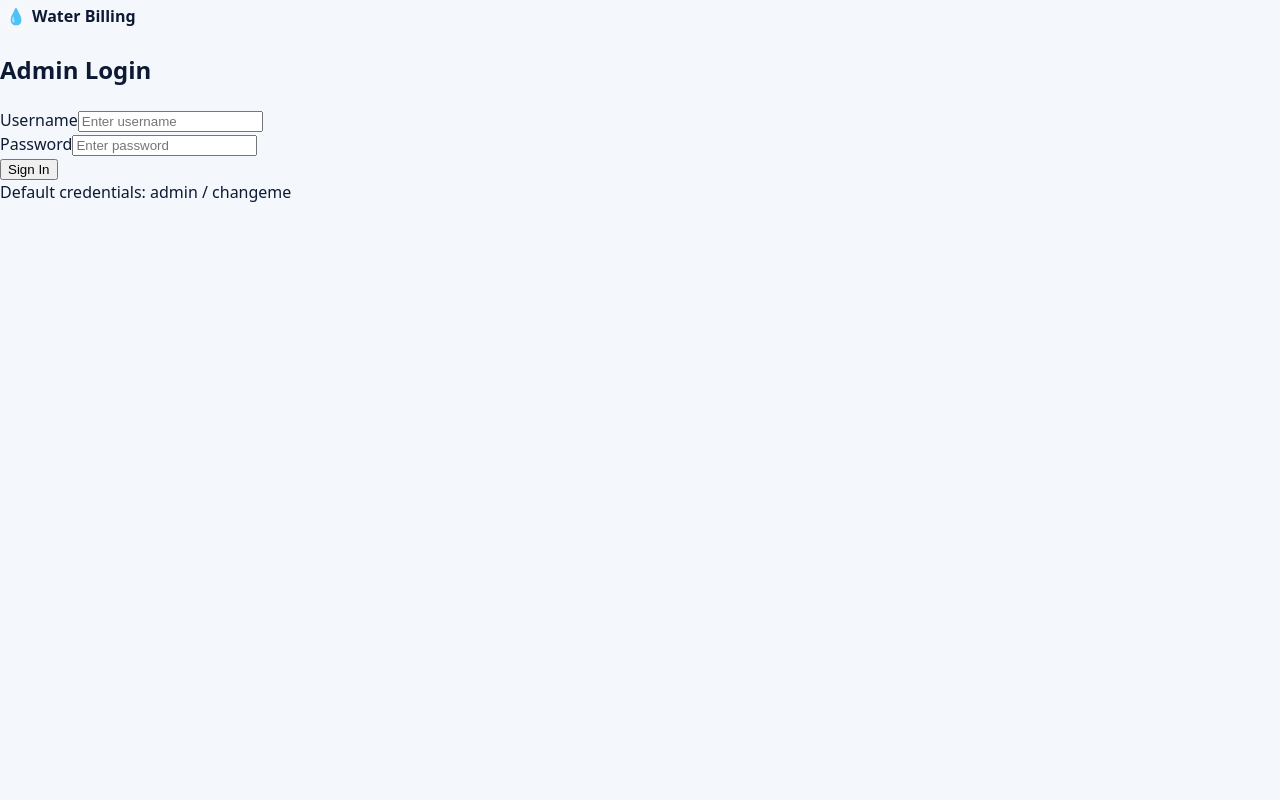
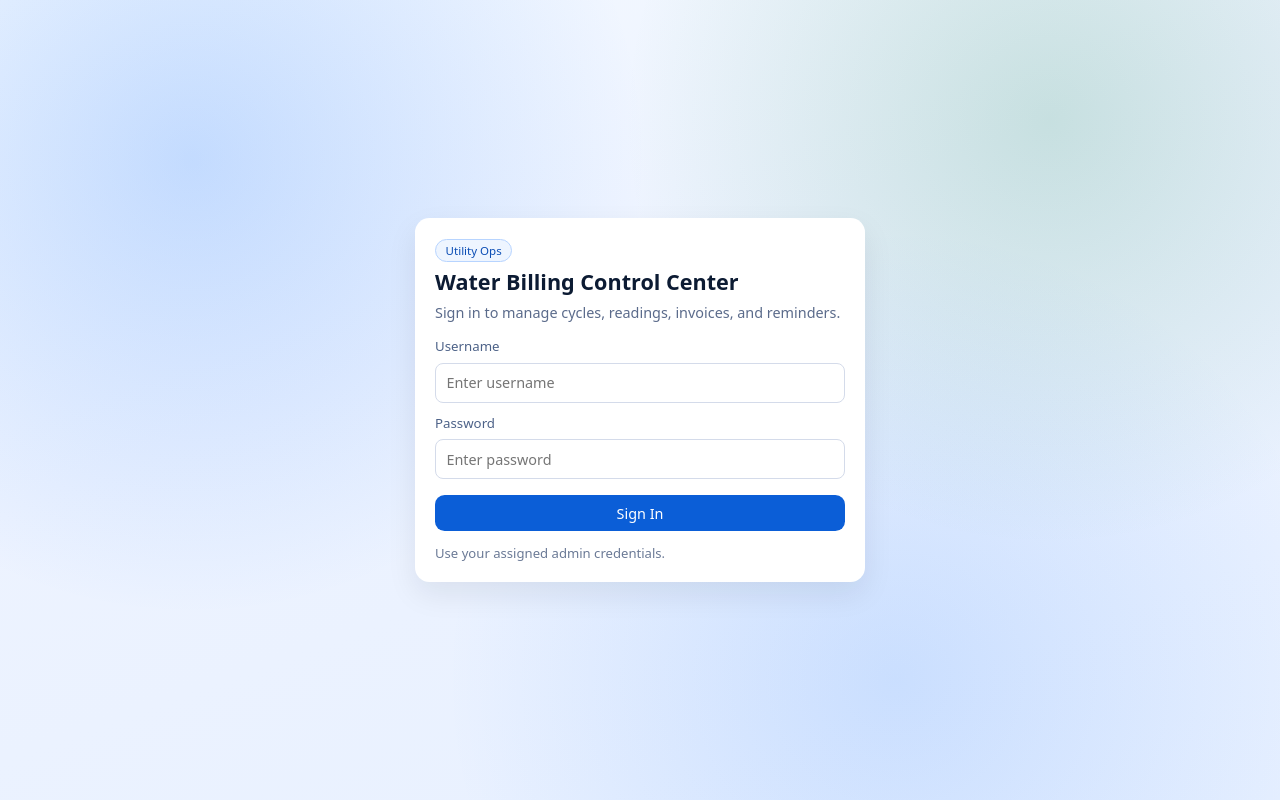
Before and after one commit to koigu/Water-Billing-System, a React (Vite) app in the folder frontend/: page /admin/customers in a window 1280 px wide. Built offline with nearby package versions, Linux system fonts and the light colour scheme.

Commit message:
updated dashboard page

```diff
--- a/frontend/src/App.jsx
+++ b/frontend/src/App.jsx
@@ -44,8 +44,8 @@ function AppLayout({ children, onLogout }) {
             <h1 className="main__title">Water Billing System</h1>
             <p className="main__subtitle">Modern management of customers, usage and invoices</p>
           </div>
-          <button onClick={onLogout} className="btn btn--secondary">
-            Logout
+          <button onClick={onLogout} className="button button--logout">
+            Sign Out
           </button>
         </header>
         <main className="main__content">{children}</main>
--- a/frontend/src/index.css
+++ b/frontend/src/index.css
@@ -229,6 +229,27 @@ body {
   background: rgba(11, 94, 215, 0.08);
 }
 
+.button--danger {
+  background-color: #c62828;
+  color: #fff;
+}
+
+.button--danger:hover {
+  background-color: #a61f1f;
+  box-shadow: 0 12px 24px rgba(198, 40, 40, 0.28);
+}
+
+.button--logout {
+  background: linear-gradient(135deg, #0b5ed7, #063d8f);
+  border: 1px solid rgba(255, 255, 255, 0.2);
+  box-shadow: 0 10px 20px rgba(11, 94, 215, 0.25);
+  min-width: 110px;
+}
+
+.button--logout:hover {
+  background: linear-gradient(135deg, #0a53be, #052f6d);
+}
+
 .button--small {
   padding: 0.3rem 0.65rem;
   font-size: 0.8rem;
@@ -284,6 +305,165 @@ tr:last-child td {
   border-bottom: none;
 }
 
+.cycle-ops {
+  margin-bottom: 1rem;
+  padding: 1rem;
+  border-radius: 0.9rem;
+  background: linear-gradient(145deg, #ffffff, #f4f9ff);
+  border: 1px solid #dbe8ff;
+  box-shadow: 0 12px 24px rgba(10, 55, 125, 0.08);
+}
+
+.cycle-ops__head {
+  display: flex;
+  justify-content: space-between;
+  align-items: center;
+  margin-bottom: 0.75rem;
+}
+
+.cycle-ops__title {
+  margin: 0;
+  font-size: 1rem;
+}
+
+.cycle-ops__subtitle {
+  margin: 0.15rem 0 0;
+  color: #56719a;
+  font-size: 0.86rem;
+}
+
+.cycle-ops__grid {
+  display: grid;
+  grid-template-columns: repeat(auto-fit, minmax(180px, 1fr));
+  gap: 0.75rem;
+}
+
+.cycle-ops__item {
+  background: #fff;
+  border: 1px solid #e6eefb;
+  border-radius: 0.65rem;
+  padding: 0.6rem 0.75rem;
+}
+
+.cycle-ops__label {
+  display: block;
+  color: #607a9f;
+  font-size: 0.76rem;
+  text-transform: uppercase;
+  letter-spacing: 0.04em;
+}
+
+.cycle-ops__value {
+  font-size: 1.3rem;
+}
+
+.cycle-ops__actions {
+  margin-top: 0.85rem;
+  display: flex;
+  flex-wrap: wrap;
+  gap: 0.6rem;
+}
+
+.cycle-ops__message {
+  margin-top: 0.7rem;
+  color: #0f5132;
+  font-size: 0.9rem;
+}
+
+.login-page {
+  min-height: 100vh;
+  display: grid;
+  place-items: center;
+  position: relative;
+  padding: 1.2rem;
+  overflow: hidden;
+}
+
+.login-page__bg {
+  position: absolute;
+  inset: 0;
+  background:
+    radial-gradient(circle at 15% 20%, rgba(13, 110, 253, 0.2), transparent 36%),
+    radial-gradient(circle at 82% 15%, rgba(25, 135, 84, 0.18), transparent 34%),
+    radial-gradient(circle at 70% 85%, rgba(13, 110, 253, 0.14), transparent 40%),
+    linear-gradient(160deg, #f4f9ff 0%, #edf3ff 40%, #e7f0ff 100%);
+  z-index: 0;
+}
+
+.login-container {
+  position: relative;
+  z-index: 1;
+  width: min(100%, 450px);
+  padding: 1.2rem 1.25rem;
+}
+
+.login__header {
+  margin-bottom: 0.8rem;
+}
+
+.login__badge {
+  display: inline-flex;
+  border-radius: 999px;
+  border: 1px solid #b7d4ff;
+  padding: 0.12rem 0.6rem;
+  font-size: 0.72rem;
+  color: #0c4eb5;
+  background: #eef5ff;
+}
+
+.login__title {
+  margin: 0.45rem 0 0;
+  font-size: 1.35rem;
+  line-height: 1.2;
+}
+
+.login__subtitle {
+  margin: 0.45rem 0 0;
+  color: #5b6b8b;
+  font-size: 0.9rem;
+}
+
+.login__form {
+  margin-top: 0.85rem;
+  display: grid;
+  gap: 0.7rem;
+}
+
+.login__field {
+  display: grid;
+  gap: 0.34rem;
+}
+
+.login__label {
+  font-size: 0.83rem;
+  color: #4d6288;
+}
+
+.login__input {
+  height: 40px;
+}
+
+.login__btn {
+  margin-top: 0.3rem;
+  width: 100%;
+}
+
+.login__error {
+  margin-top: 0.6rem;
+  border: 1px solid #f4c7cc;
+  background: #fff0f2;
+  color: #8f1d2c;
+  border-radius: 0.5rem;
+  padding: 0.45rem 0.6rem;
+  font-size: 0.86rem;
+}
+
+.login__hint {
+  margin-top: 0.8rem;
+  color: #6b7a96;
+  font-size: 0.82rem;
+}
+
 @media (max-width: 900px) {
   .app-shell {
     grid-template-columns: 1fr;
@@ -309,4 +489,10 @@ tr:last-child td {
   .main {
     padding: 1rem;
   }
+
+  .cycle-ops__head {
+    align-items: flex-start;
+    flex-direction: column;
+    gap: 0.55rem;
+  }
 }
--- a/frontend/src/pages/LoginPage.jsx
+++ b/frontend/src/pages/LoginPage.jsx
@@ -23,11 +23,9 @@ export default function LoginPage({ onLogin }) {
       }
 
       if (response.message === 'Login successful') {
-        // Store auth state and token in localStorage
         localStorage.setItem('is_admin', 'true')
         localStorage.setItem('username', response.username || username)
         localStorage.setItem('token', token)
-        // Call onLogin to update parent state and trigger navigation
         if (onLogin) {
           onLogin()
         }
@@ -42,22 +40,22 @@ export default function LoginPage({ onLogin }) {
 
   return (
     <div className="login-page">
-      <div className="login-container">
-        <div className="login__brand">
-          <span className="brand__logo">💧</span>
-          <span className="brand__title">Water Billing</span>
+      <div className="login-page__bg" />
+      <div className="login-container card">
+        <div className="login__header">
+          <span className="login__badge">Utility Ops</span>
+          <h1 className="login__title">Water Billing Control Center</h1>
+          <p className="login__subtitle">Sign in to manage cycles, readings, invoices, and reminders.</p>
         </div>
-
-        <h2 className="login__title">Admin Login</h2>
 
         {error && <div className="login__error">{error}</div>}
 
         <form onSubmit={handleLogin} className="login__form">
-          <div className="form-group">
-            <label className="form-label">Username</label>
+          <div className="login__field">
+            <label className="login__label">Username</label>
             <input
               type="text"
-              className="form-input"
+              className="input login__input"
               value={username}
               onChange={(e) => setUsername(e.target.value)}
               placeholder="Enter username"
@@ -65,11 +63,11 @@ export default function LoginPage({ onLogin }) {
             />
           </div>
 
-          <div className="form-group">
-            <label className="form-label">Password</label>
+          <div className="login__field">
+            <label className="login__label">Password</label>
             <input
               type="password"
-              className="form-input"
+              className="input login__input"
               value={password}
               onChange={(e) => setPassword(e.target.value)}
               placeholder="Enter password"
@@ -77,18 +75,12 @@ export default function LoginPage({ onLogin }) {
             />
           </div>
 
-          <button
-            type="submit"
-            className="btn btn--primary login__btn"
-            disabled={loading}
-          >
+          <button type="submit" className="button login__btn" disabled={loading}>
             {loading ? 'Signing in...' : 'Sign In'}
           </button>
         </form>
 
-        <div className="login__hint">
-          Default credentials: admin / changeme
-        </div>
+        <div className="login__hint">Use your assigned admin credentials.</div>
       </div>
     </div>
   )
```
Also changed, not shown: frontend/src/pages/AdminDashboardPage.jsx (+176 -10 lines).
